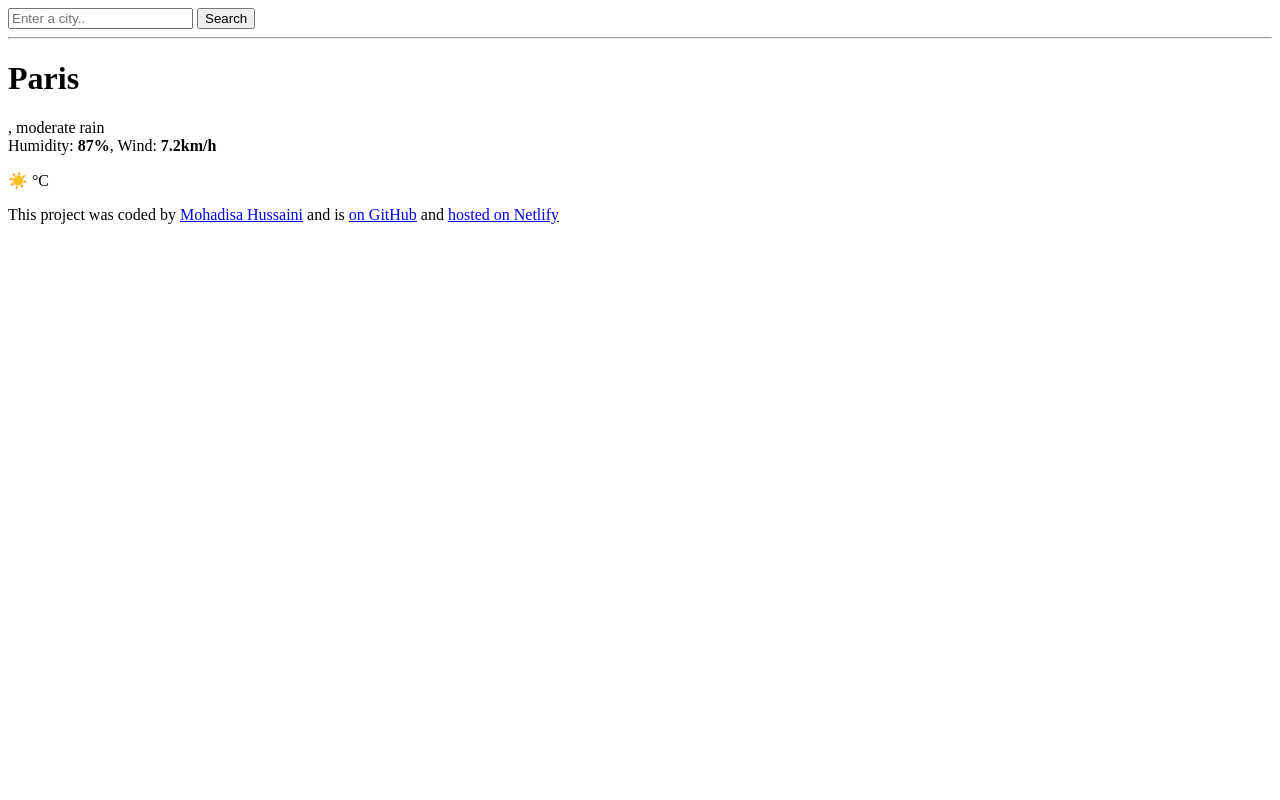
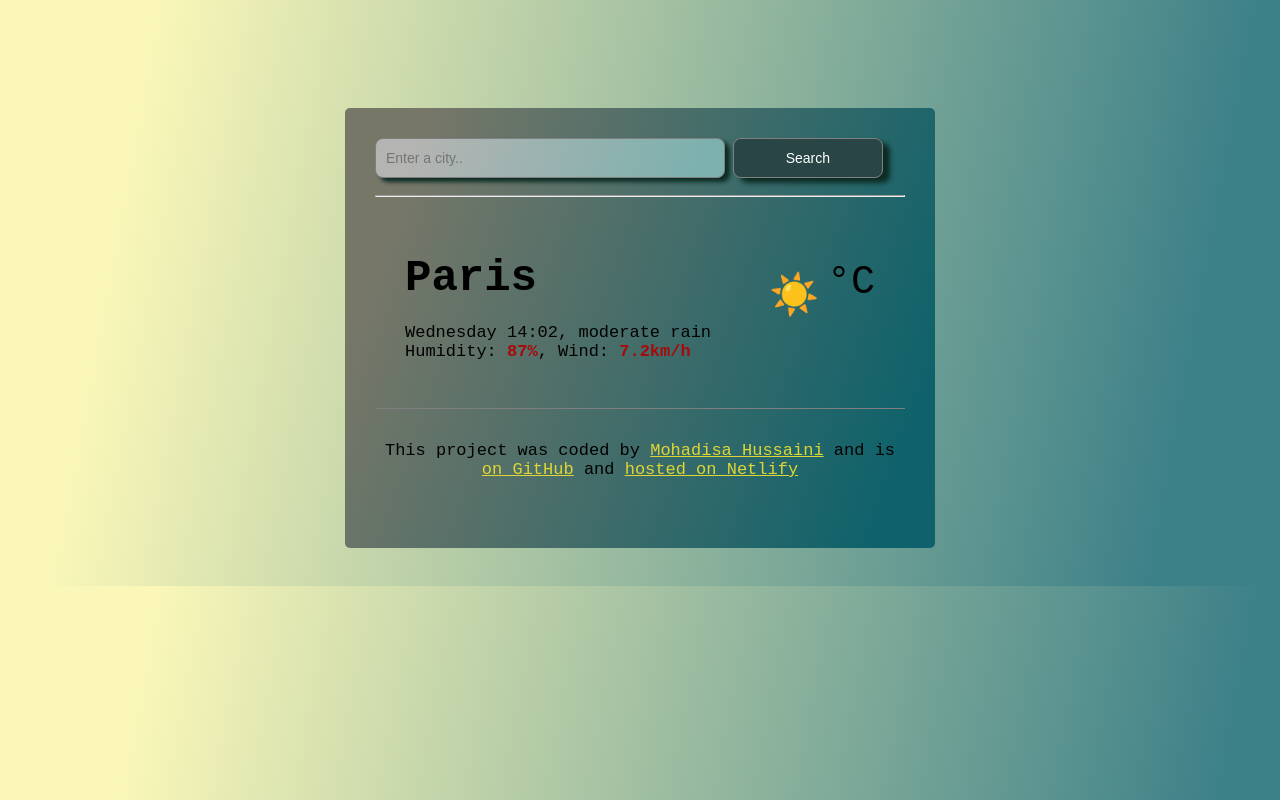
Before and after one commit to Mohadis/my-project, a plain HTML site: page index.html in a window 1280 px wide. Drawn offline with nearby package versions, Linux system fonts and the light colour scheme.

Commit message:
Created CSS and JS files

```diff
--- a/index.html
+++ b/index.html
@@ -3,7 +3,9 @@
   <head>
     <meta charset="UTF-8" />
     <meta name="viewport" content="width=device-width, initial-scale=1.0" />
-    <title>Document</title>
+    <link rel="stylesheet" href="styles.css" />
+    <script src="https://unpkg.com/axios@1.6.7/dist/axios.min.js"></script>
+    <title>WatherApp</title>
   </head>
   <body>
     <div class="container">
@@ -45,6 +47,6 @@
         </p>
       </footer>
     </div>
-    <script src="newFile/index.js"></script>
+    <script src="index.js"></script>
   </body>
 </html>
--- /dev/null
+++ b/index.js
@@ -0,0 +1,53 @@
+function displayTemperature(response) {
+  let temperatureElement = document.querySelector("#vali");
+  let cityElement = document.querySelector("#current-city");
+  let temperature = Math.round(response.data.temperature.current);
+
+  cityElement.innerHTML = response.data.city;
+  temperatureElement.innerHTML = temperature;
+}
+
+function search(event) {
+  event.preventDefault();
+  let searchInputElement = document.querySelector("#search-input");
+  let city = searchInputElement.value.trim().toLowerCase();
+  let apiKey = "67b43cfb4bc45b09a6985d71e9o0d8t5";
+  let apiUrl = `https://api.shecodes.io/weather/v1/current?query=${city}&key=${apiKey}`;
+
+  axios.get(apiUrl).then(displayTemperature);
+}
+
+function formatDate(date) {
+  let minutes = date.getMinutes();
+  let hours = date.getHours();
+  let day = date.getDay();
+
+  if (minutes < 10) {
+    minutes = `0${minutes}`;
+  }
+
+  if (hours < 10) {
+    hours = `0${hours}`;
+  }
+
+  let days = [
+    "Sunday",
+    "Monday",
+    "Tuesday",
+    "Wednesday",
+    "Thursday",
+    "Friday",
+    "Saturday",
+  ];
+
+  let formattedDay = days[day];
+  return `${formattedDay} ${hours}:${minutes}`;
+}
+
+let searchForm = document.querySelector("#search-form");
+searchForm.addEventListener("submit", search);
+
+let currentDateELement = document.querySelector("#current-date");
+let currentDate = new Date();
+
+currentDateELement.innerHTML = formatDate(currentDate);
--- /dev/null
+++ b/styles.css
@@ -0,0 +1,103 @@
+body {
+  background: linear-gradient(
+    100.6deg,
+    rgb(250, 247, 184) 11.2%,
+    rgb(60, 128, 136) 91.1%
+  );
+  padding: 30px;
+}
+main {
+  padding: 30px;
+}
+.container {
+  width: 530px;
+  height: 380px;
+  background: linear-gradient(
+    109.6deg,
+    rgb(119, 119, 104) 11.2%,
+    rgb(15, 98, 107) 91.1%
+  );
+  display: block;
+  margin: 0 auto;
+  padding: 30px;
+  margin-top: 70px;
+  border-radius: 5px;
+  font-family: monospace;
+}
+.search-box {
+  background: linear-gradient(
+    109.6deg,
+    rgb(180, 180, 178) 11.2%,
+    rgb(125, 177, 174) 91.1%
+  );
+  width: 350px;
+  padding: 10px;
+  box-shadow: 5px 4px 4px #0c2c24;
+  border: 1px solid gray;
+  border-radius: 8px;
+  height: 40px;
+  font-size: 14px;
+  color: #fff;
+  margin-bottom: 10px;
+}
+.search-box:hover {
+  background: #c4dfd7 0%;
+}
+.box {
+  width: 150px;
+  padding: 10px;
+  border: 1px solid gray;
+  box-shadow: 7px 5px 5px #0c2c24;
+  border-radius: 8px;
+  height: 40px;
+  color: #fff;
+  background: rgb(42, 69, 70) 4%;
+  font-size: 14px;
+}
+.box:hover {
+  color: #fff;
+  background: #85afa4 0%;
+}
+
+.current-weather {
+  display: flex;
+  justify-content: space-between;
+}
+h1 {
+  font-size: 44px;
+  font-weight: 900;
+  margin: 20px 0 20px;
+}
+.tempereture {
+  display: block;
+  unicode-bidi: isolate;
+  margin-top: 25px;
+}
+.icon {
+  font-size: 40px;
+}
+.value {
+  font-size: 60px;
+  font-weight: bold;
+}
+.unit {
+  font-size: 40px;
+  position: relative;
+  top: -15px;
+}
+
+strong {
+  color: rgb(167, 10, 10);
+}
+p {
+  color: black;
+  font-size: 17px;
+}
+footer {
+  border-top: 1px solid #7f7f81;
+  text-align: center;
+  padding-top: 15px;
+}
+a {
+  color: rgb(223, 214, 52);
+}
```
